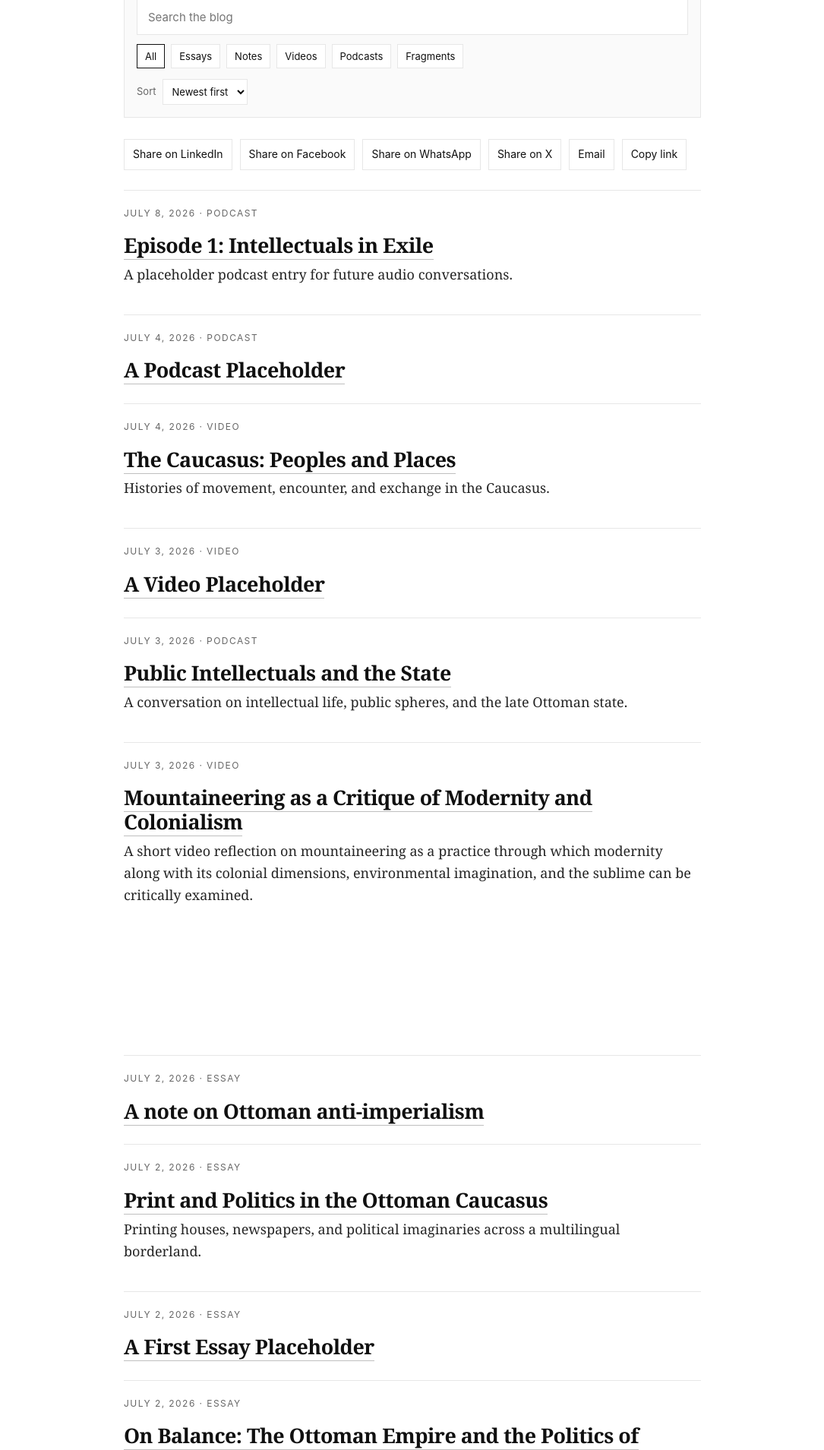
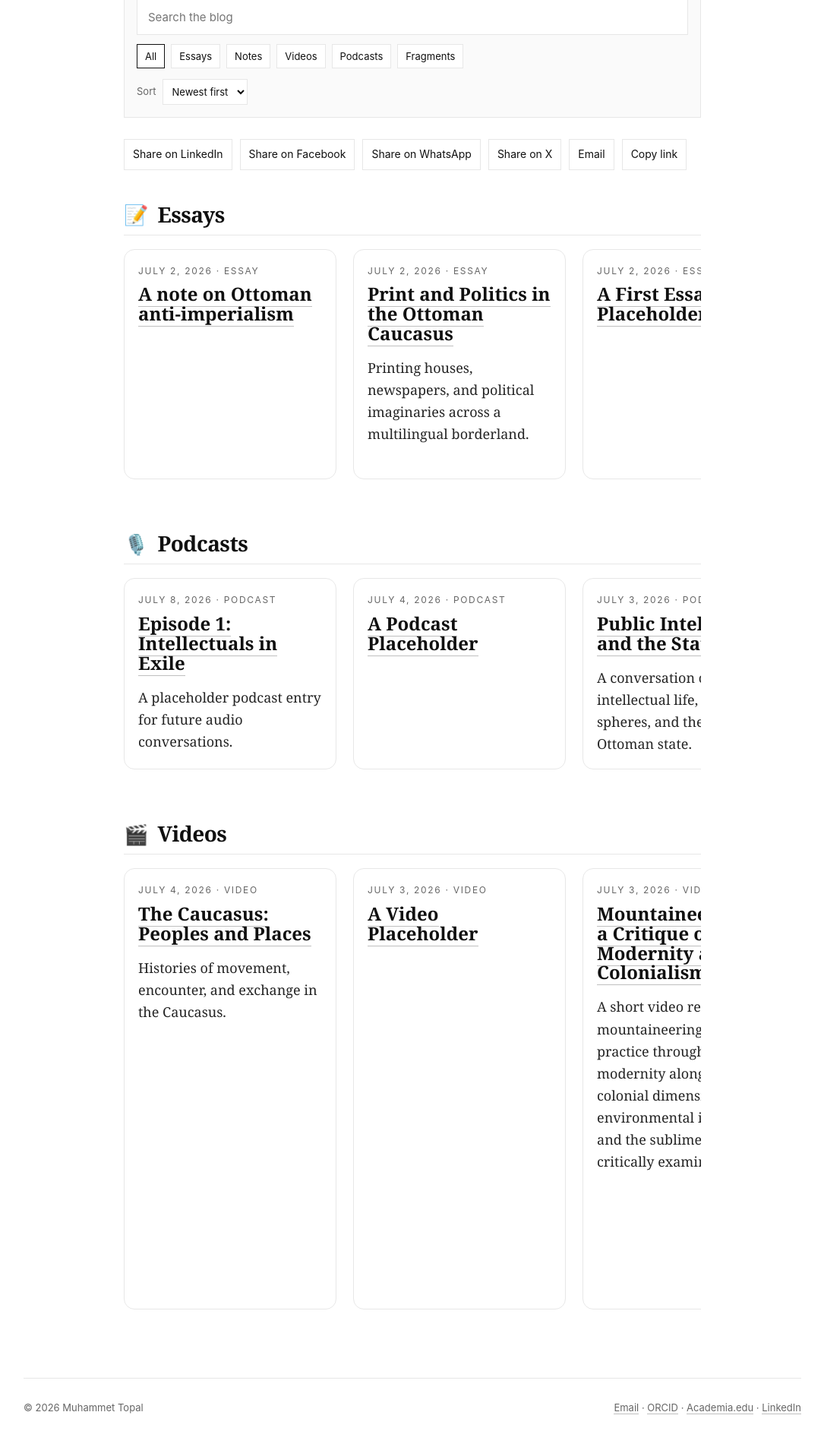
Before and after one commit to m-topal/muhammettopal, a Jekyll site: the page built from blog.md, in a window 1280 px wide. Shown: the part 522-2431 px from the top of the page at 76% size, without its empty margins (97-1182 px from the left). Built offline with Jekyll 4.4.1, drawn with Linux system fonts in a browser that asks for light colours; some of the changed text lies outside the part shown; grey boxes are pictures that could not be loaded.

Commit message:
Add files via upload

```diff
--- a/assets/css/style.css
+++ b/assets/css/style.css
@@ -1070,3 +1070,99 @@ main{padding-top:42px}.home-intro{max-width:820px;margin:0 auto;text-align:left}
 .teaching-experience-page .experience-card p {
   max-width: 72ch;
 }
+
+
+/* v18: remove/hide placeholder UI */
+.placeholder-grid,
+.blog-placeholder-grid,
+.placeholder-posts,
+.empty-posts,
+.blog-empty,
+.placeholder-card,
+.blog-help,
+[class*="placeholder"] {
+  display: none !important;
+}
+
+
+/* v19: Blog shelves, essays, podcasts, videos */
+.blog-shelf {
+  margin: 42px 0 52px;
+}
+
+.blog-shelf-heading {
+  display: flex;
+  align-items: center;
+  gap: 12px;
+  margin-bottom: 18px;
+  border-bottom: 1px solid var(--line);
+  padding-bottom: 10px;
+}
+
+.blog-shelf-heading h2 {
+  margin: 0;
+  font-size: 28px;
+}
+
+.blog-shelf-icon {
+  font-size: 26px;
+  line-height: 1;
+}
+
+.blog-shelf-row {
+  display: grid;
+  grid-auto-flow: column;
+  grid-auto-columns: minmax(280px, 360px);
+  gap: 22px;
+  overflow-x: auto;
+  padding-bottom: 16px;
+  scroll-snap-type: x mandatory;
+}
+
+.blog-card {
+  scroll-snap-align: start;
+  border: 1px solid var(--line);
+  border-radius: 14px;
+  padding: 18px;
+  background: #fff;
+  min-height: 190px;
+}
+
+.blog-card h3 {
+  margin: 8px 0 10px;
+  font-size: 24px;
+  line-height: 1.08;
+}
+
+.blog-card p {
+  margin-bottom: 0;
+}
+
+.blog-card .meta {
+  font-size: 12px;
+  letter-spacing: .14em;
+  text-transform: uppercase;
+  color: var(--muted);
+}
+
+.blog-card .blog-video-preview {
+  margin-top: 16px;
+}
+
+.blog-card .video-embed iframe,
+.blog-card iframe {
+  width: 100%;
+  aspect-ratio: 16 / 9;
+  height: auto;
+  border-radius: 10px;
+}
+
+@media (max-width: 700px) {
+  .blog-shelf-row {
+    grid-auto-columns: minmax(250px, 82vw);
+  }
+
+  .blog-shelf-heading h2 {
+    font-size: 24px;
+  }
+}
--- a/blog.md
+++ b/blog.md
@@ -41,61 +41,97 @@ description: Essays, notes, videos, podcasts, and fragments by Muhammet Topal.
 
   <section id="blogList" class="blog-list" aria-label="Blog archive">
     {% if site.posts.size > 0 %}
-      {% for post in site.posts %}
-        <article class="blog-list-item"
-                 data-category="{{ post.category | default: post.format | downcase }}"
-                 data-date="{{ post.date | date: '%Y-%m-%d' }}"
-                 data-title="{{ post.title | escape }}"
-                 data-search="{{ post.title | strip_html | escape }} {{ post.description | strip_html | escape }} {{ post.category | escape }} {{ post.format | escape }} {{ post.content | strip_html | normalize_whitespace | escape }}">
-          <p class="meta">{{ post.date | date: "%B %-d, %Y" }} · {{ post.format | default: post.category | capitalize }}</p>
-          <h2><a href="{{ post.url | relative_url }}">{{ post.title }}</a></h2>
-          {% if post.description %}
-            <p>{{ post.description }}</p>
-          {% endif %}
 
-          {% if post.format == "video" and post.youtube_id %}
-  <div class="video-embed blog-video-preview">
-    <iframe
-      src="https://www.youtube.com/embed/{{ post.youtube_id }}"
-      title="{{ post.title | escape }}"
-      frameborder="0"
-      allow="accelerometer; autoplay; clipboard-write; encrypted-media; gyroscope; picture-in-picture; web-share"
-      allowfullscreen>
-    </iframe>
-  </div>
-{% endif %}
+    {% assign essays = site.posts | where_exp: "post", "post.category == 'essay' or post.categories contains 'essay' or post.format == 'essay'" %}
+    {% assign podcasts = site.posts | where_exp: "post", "post.category == 'podcast' or post.categories contains 'podcast' or post.format == 'podcast'" %}
+    {% assign videos = site.posts | where_exp: "post", "post.category == 'video' or post.categories contains 'video' or post.format == 'video'" %}
 
-        </article>
-      {% endfor %}
-    {% else %}
-      <div class="blog-coming">
-        <h2>Content coming soon.</h2>
-        <p>This section is ready for essays, notes, videos, podcasts, and fragments. Once a file is added to <code>_posts</code>, it will automatically appear here.</p>
+    <section class="blog-shelf" data-blog-section="essay">
+      <div class="blog-shelf-heading">
+        <span class="blog-shelf-icon" aria-hidden="true">📝</span>
+        <h2>Essays</h2>
       </div>
 
-      <div class="placeholder-grid">
-        <article>
-          <span>Essays</span>
-          <p>Longer reflections and public writing.</p>
-        </article>
-        <article>
-          <span>Notes</span>
-          <p>Short observations, reading notes, and archival fragments.</p>
-        </article>
-        <article>
-          <span>Videos</span>
-          <p>Future video entries and recorded conversations.</p>
-        </article>
-        <article>
-          <span>Podcasts</span>
-          <p>Audio entries and possible interview materials.</p>
-        </article>
-        <article>
-          <span>Fragments</span>
-          <p>Draft-like pieces that do not need to become essays.</p>
-        </article>
+      <div class="blog-shelf-row">
+        {% for post in essays %}
+          <article class="blog-card"
+            data-category="{{ post.category | default: post.format | downcase }}"
+            data-date="{{ post.date | date: '%Y-%m-%d' }}"
+            data-title="{{ post.title | escape }}"
+            data-search="{{ post.title | strip_html | escape }} {{ post.description | strip_html | escape }} {{ post.category | escape }} {{ post.format | escape }} {{ post.content | strip_html | normalize_whitespace | escape }}">
+            <p class="meta">{{ post.date | date: '%B %-d, %Y' }} · {{ post.format | default: post.category | capitalize }}</p>
+            <h3><a href="{{ post.url | relative_url }}">{{ post.title }}</a></h3>
+            {% if post.description %}
+              <p>{{ post.description }}</p>
+            {% endif %}
+          </article>
+        {% endfor %}
       </div>
-    {% endif %}
+    </section>
+
+    <section class="blog-shelf" data-blog-section="podcast">
+      <div class="blog-shelf-heading">
+        <span class="blog-shelf-icon" aria-hidden="true">🎙️</span>
+        <h2>Podcasts</h2>
+      </div>
+
+      <div class="blog-shelf-row">
+        {% for post in podcasts %}
+          <article class="blog-card"
+            data-category="{{ post.category | default: post.format | downcase }}"
+            data-date="{{ post.date | date: '%Y-%m-%d' }}"
+            data-title="{{ post.title | escape }}"
+            data-search="{{ post.title | strip_html | escape }} {{ post.description | strip_html | escape }} {{ post.category | escape }} {{ post.format | escape }} {{ post.content | strip_html | normalize_whitespace | escape }}">
+            <p class="meta">{{ post.date | date: '%B %-d, %Y' }} · {{ post.format | default: post.category | capitalize }}</p>
+            <h3><a href="{{ post.url | relative_url }}">{{ post.title }}</a></h3>
+            {% if post.description %}
+              <p>{{ post.description }}</p>
+            {% endif %}
+          </article>
+        {% endfor %}
+      </div>
+    </section>
+
+    <section class="blog-shelf" data-blog-section="video">
+      <div class="blog-shelf-heading">
+        <span class="blog-shelf-icon" aria-hidden="true">🎬</span>
+        <h2>Videos</h2>
+      </div>
+
+      <div class="blog-shelf-row">
+        {% for post in videos %}
+          <article class="blog-card video-card"
+            data-category="{{ post.category | default: post.format | downcase }}"
+            data-date="{{ post.date | date: '%Y-%m-%d' }}"
+            data-title="{{ post.title | escape }}"
+            data-search="{{ post.title | strip_html | escape }} {{ post.description | strip_html | escape }} {{ post.category | escape }} {{ post.format | escape }} {{ post.content | strip_html | normalize_whitespace | escape }}">
+            <p class="meta">{{ post.date | date: '%B %-d, %Y' }} · {{ post.format | default: post.category | capitalize }}</p>
+            <h3><a href="{{ post.url | relative_url }}">{{ post.title }}</a></h3>
+            {% if post.description %}
+              <p>{{ post.description }}</p>
+            {% endif %}
+
+            {% if post.youtube_id %}
+              <div class="video-embed blog-video-preview">
+                <iframe
+                  src="https://www.youtube.com/embed/{{ post.youtube_id }}"
+                  title="{{ post.title | escape }}"
+                  frameborder="0"
+                  allow="accelerometer; autoplay; clipboard-write; encrypted-media; gyroscope; picture-in-picture; web-share"
+                  allowfullscreen>
+                </iframe>
+              </div>
+            {% endif %}
+          </article>
+        {% endfor %}
+      </div>
+    </section>
+
+  {% else %}
+    <div class="blog-coming">
+      <h2>Posts coming soon.</h2>
+    </div>
+  {% endif %}
   </section>
 
   <p id="blogNoResults" class="note blog-no-results" hidden>No matching posts found.</p>
```
Also changed, not shown: README_V19_PATCH.md (added).
